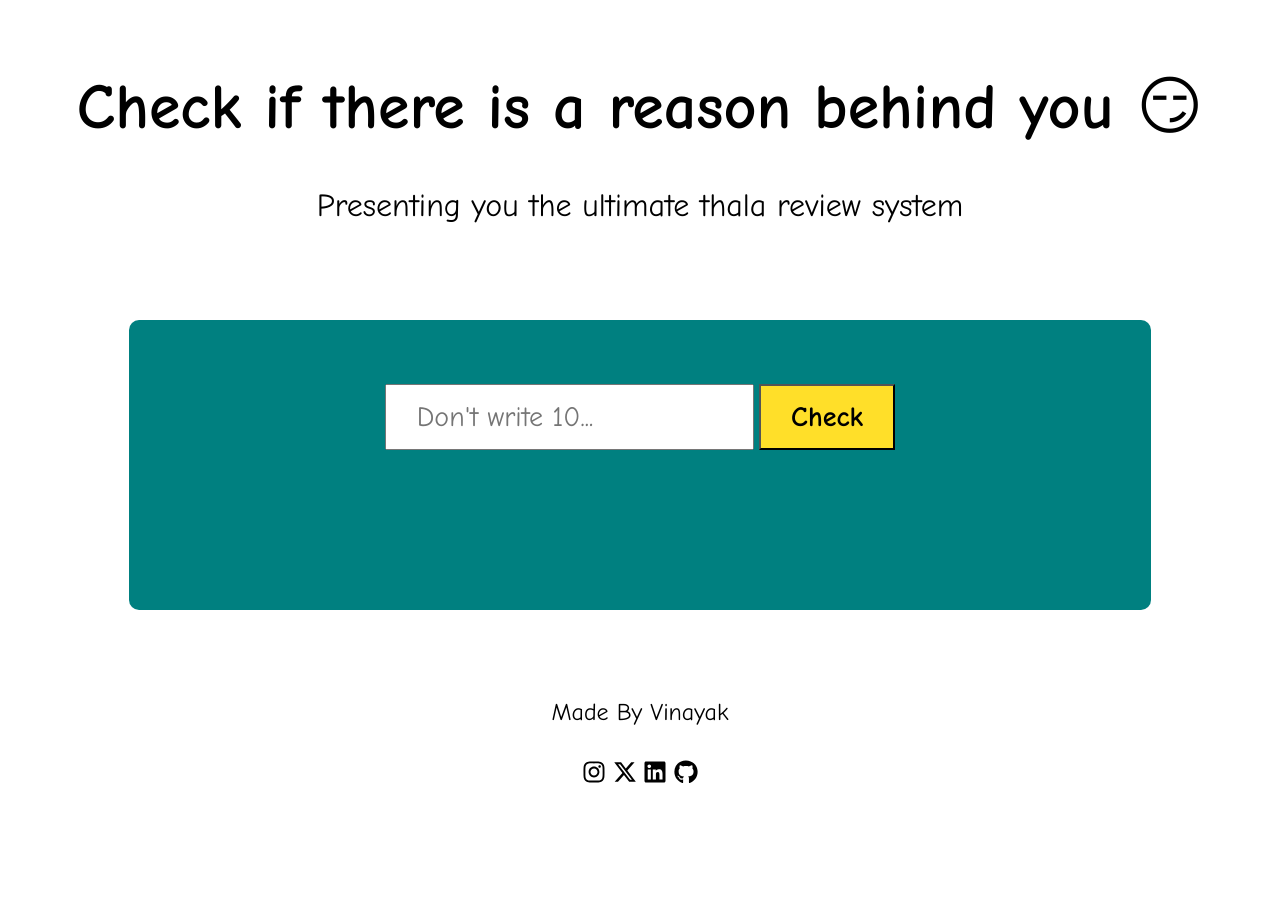
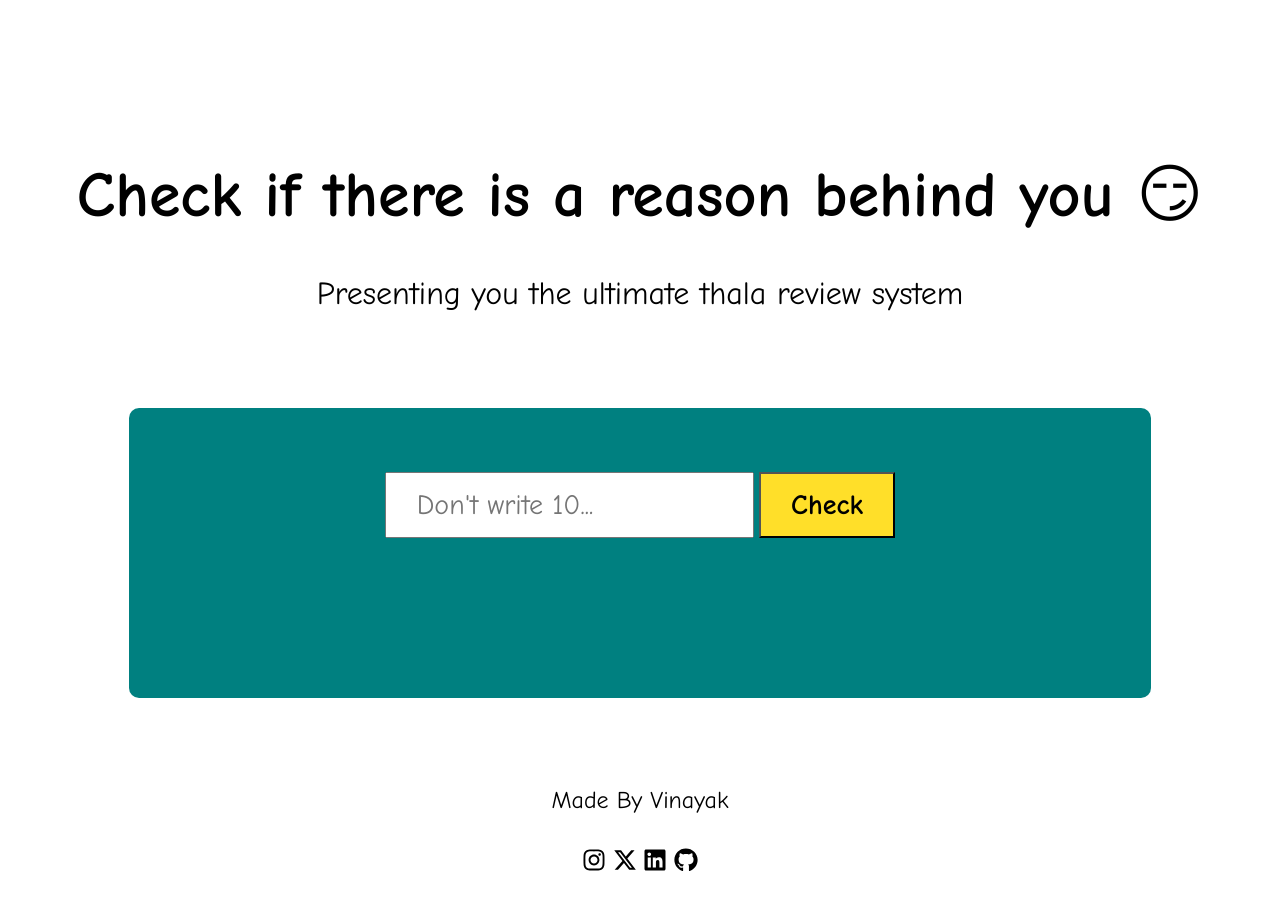
Before and after one commit to vinayakkumawat/thala-for-a-reason, a plain HTML site: page index.html in a window 1280 px wide. Before the commit the page ends 880 px from the top, so only its background shows below. Drawn offline with Linux system fonts and the light colour scheme.

Commit message:
Update style.css

```diff
--- a/style.css
+++ b/style.css
@@ -19,7 +19,7 @@ a:hover {
 }
 
 .thala-checker {
-    margin: 40px 0px;
+    margin: 128px 0px;
     display: flex;
     flex-direction: column;
     justify-content: center;
@@ -29,8 +29,7 @@ a:hover {
 }
 
 .heading {
-    padding-top: 32px;
-    font-size: 24px;
+    font-size: 28px;
 }
 
 .checker {
@@ -68,7 +67,6 @@ a:hover {
 }
 
 .footer {
-    padding-bottom: 32px;
     font-size: 24px;
 }
 
```
